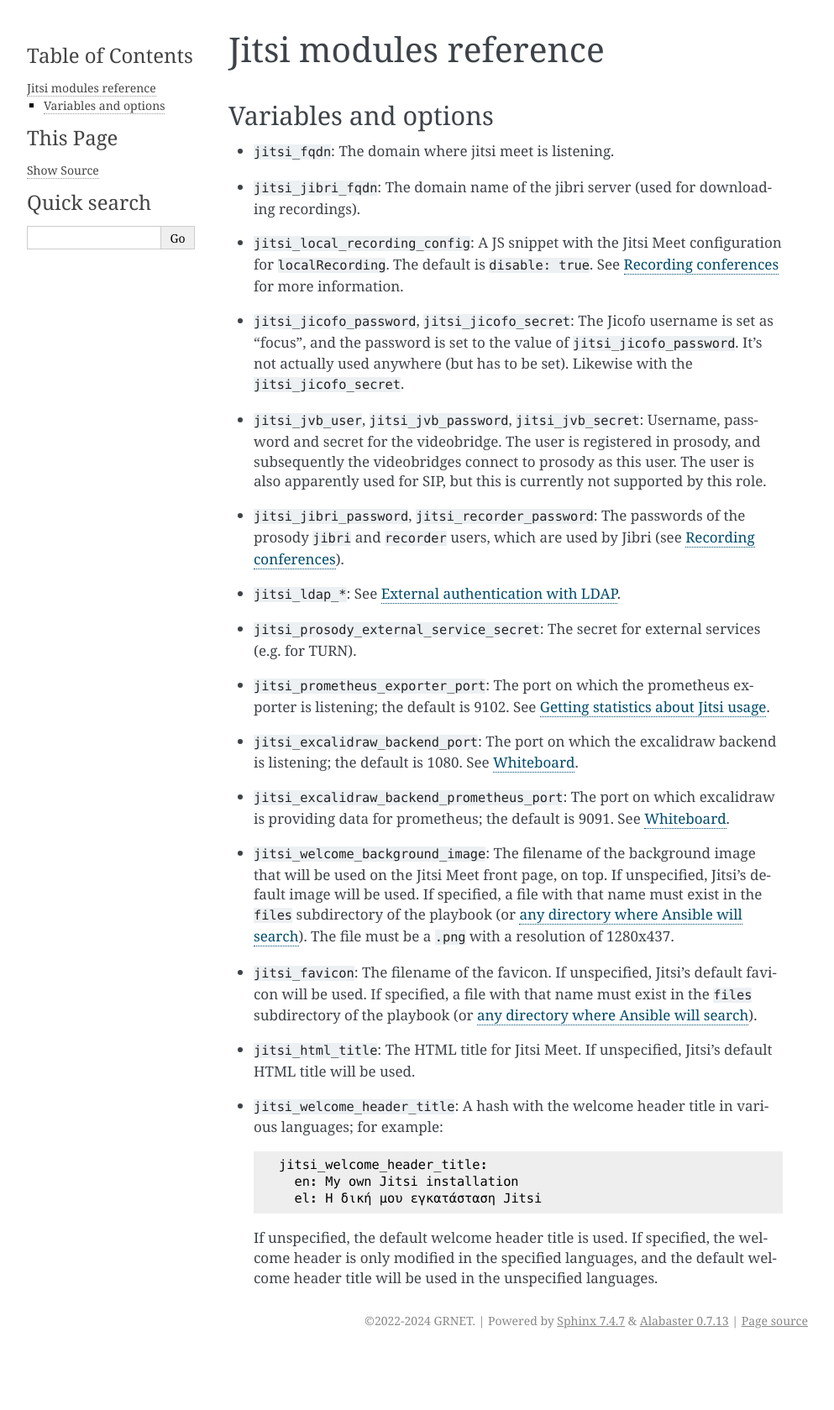
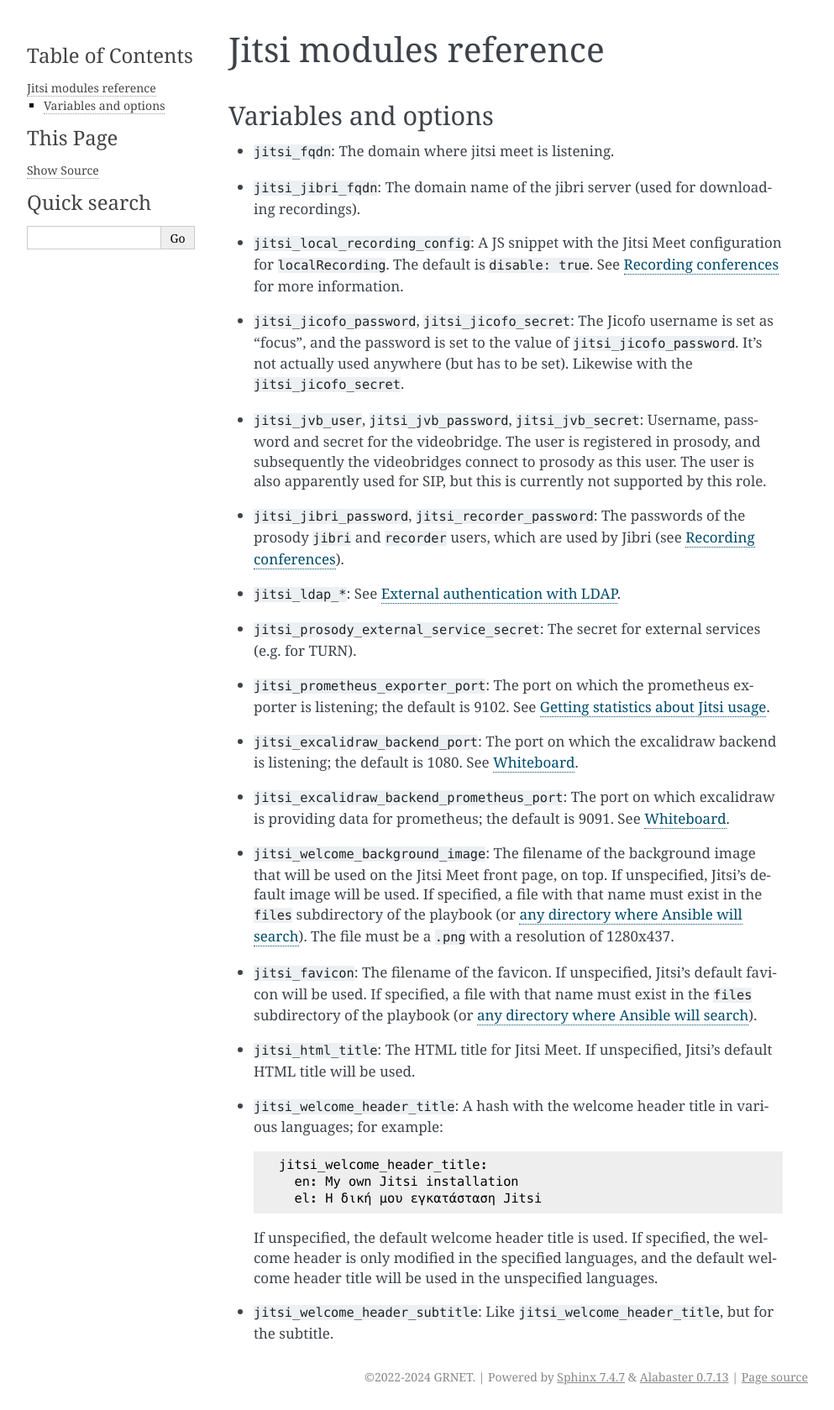
Before and after one commit to grnet/team-collaboration-toolkit, a Sphinx documentation site: the page built from docs/jitsi/reference.rst, in a window 1280 px wide. Shown: the whole page at 84% size, without its empty margins (148-1141 px from the left). Built offline with Sphinx 7.4.7, drawn with Linux system fonts in a browser that asks for light colours; before the commit the page ends 1612 px from its top, so only the background shows below that.

Commit message:
Make Jitsi welcome header subtitle customizable

```diff
--- a/docs/jitsi/reference.rst
+++ b/docs/jitsi/reference.rst
@@ -60,5 +60,7 @@ Variables and options
   specified, the welcome header is only modified in the specified
   languages, and the default welcome header title will be used in the
   unspecified languages.
+- ``jitsi_welcome_header_subtitle``: Like
+  ``jitsi_welcome_header_title``, but for the subtitle.
 
 .. _any directory where Ansible will search: https://docs.ansible.com/ansible/latest/playbook_guide/playbook_pathing.html#resolving-local-relative-paths
```
Also changed, not shown: 1 other file.
